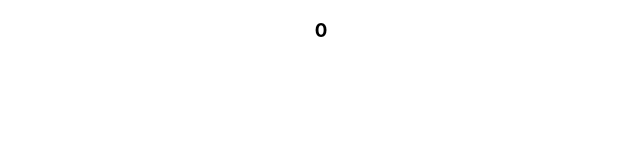
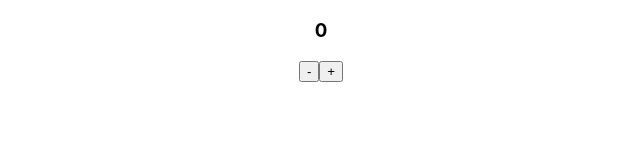
Before and after one commit to choejoonkyung/react-test, a React (Create React App) app: page / in a window 1280 px wide. Shown: the top 160 px of the page, without its empty margins (319-959 px from the left). Built offline with nearby package versions, Linux system fonts and the light colour scheme.

Commit message:
feat: plus, minus test code 작성

```diff
--- a/src/Counter/index.tsx
+++ b/src/Counter/index.tsx
@@ -5,6 +5,10 @@
   return (
     <div>
       <h3 data-testid="counter">{counter}</h3>
+      <div>
+        <button data-testid="minus-button">-</button>
+        <button data-testid="plus-button">+</button>
+      </div>
     </div>
   );
 }
```
Also changed, not shown: 1 other file (tests, documents, lock files or other folders).
